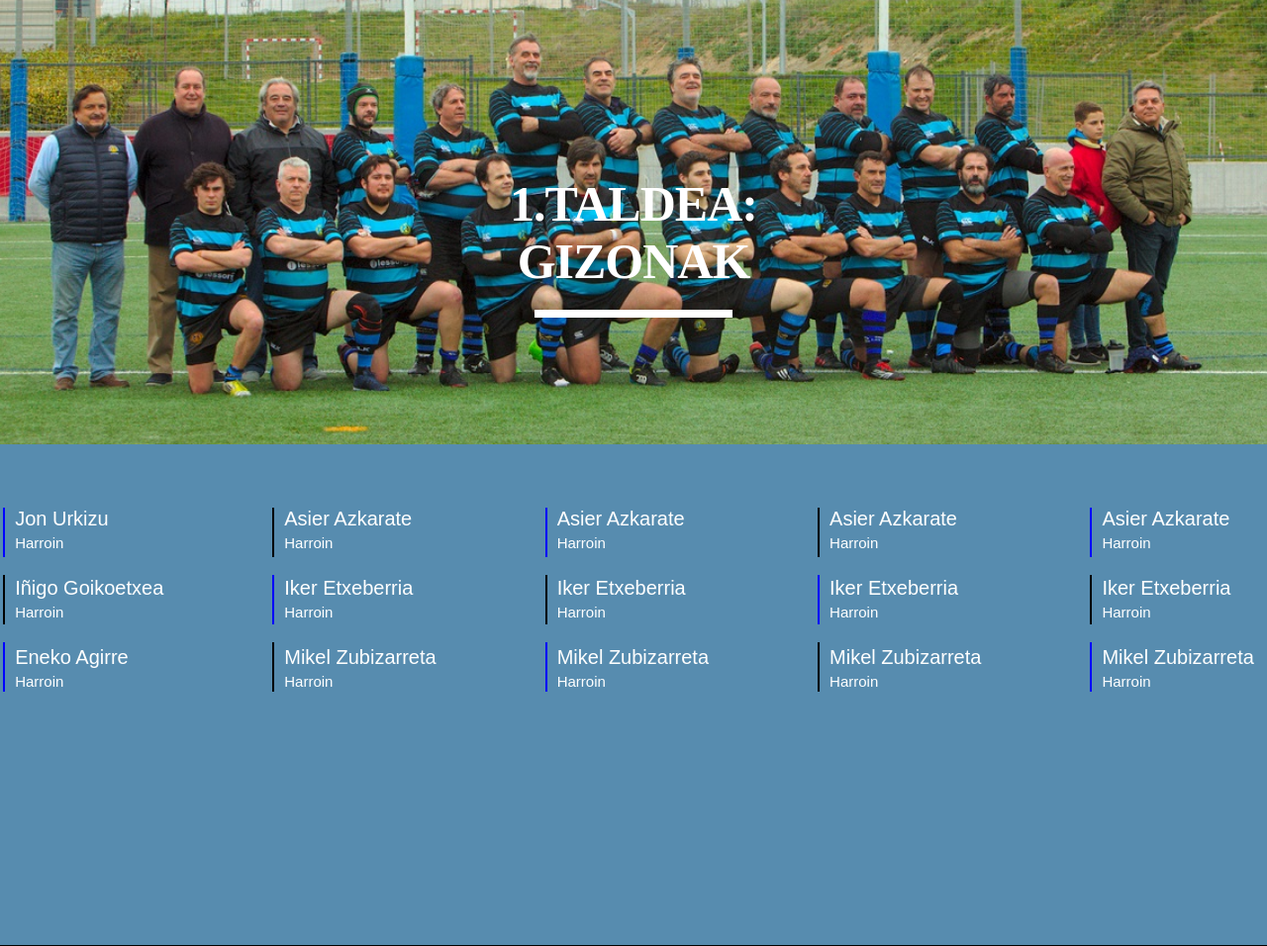
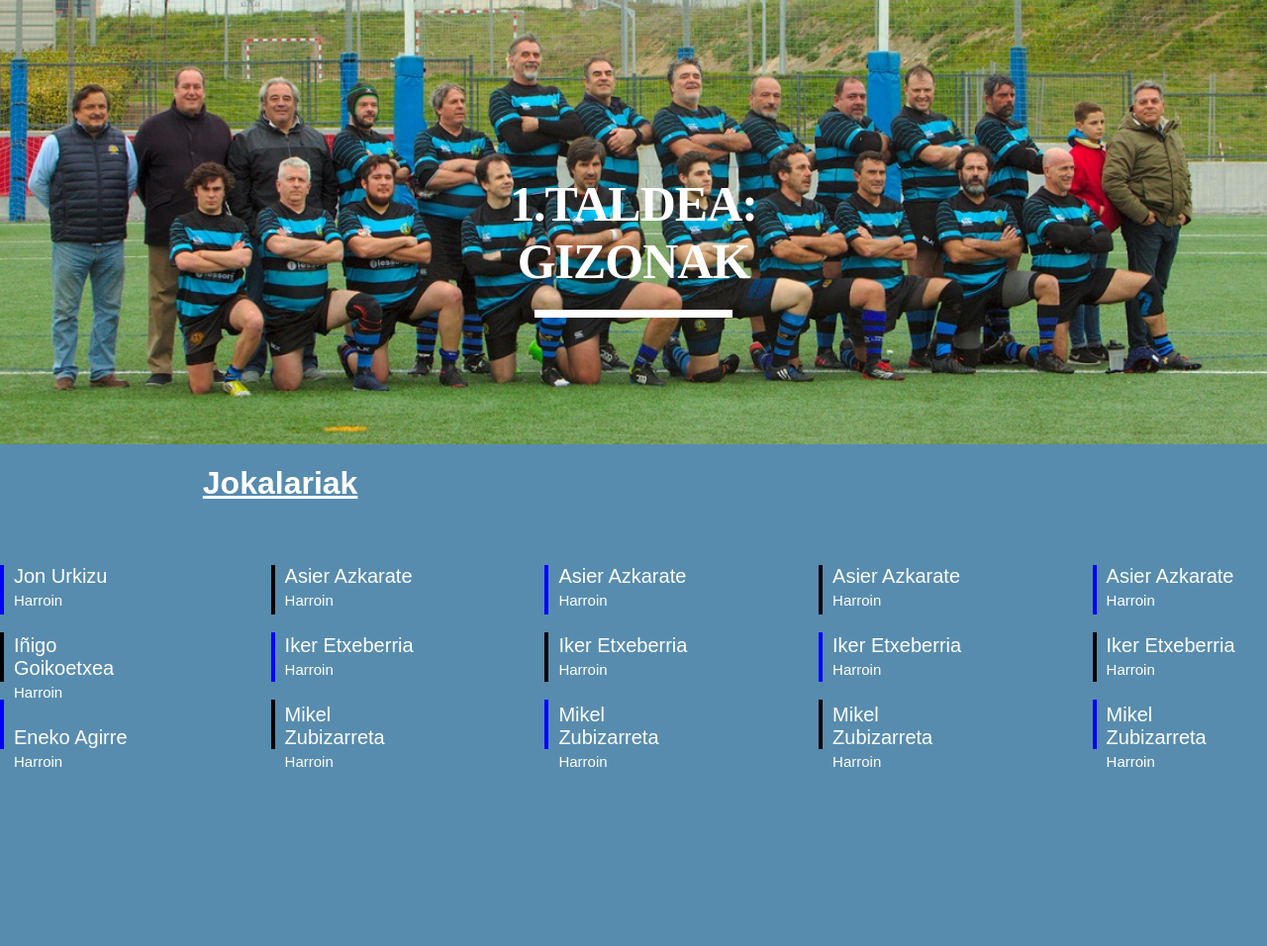
Before and after one commit to Luken1919/2Erronka, a PHP site: page /gizonak.html in a window 1280 px wide. Shown: the part 109-1065 px from the top of the page at 99% size. Run offline with PHP 8.4, Linux system fonts and the light colour scheme.

Commit message:
gizonezkoak egiten

```diff
--- a/web/Style/gizonak.css
+++ b/web/Style/gizonak.css
@@ -160,7 +160,7 @@ footer {
 /* Estilos para las líneas verticales */
 .linea-vertical-urdina,
 .linea-vertical-beltza {
-  width: 2px;
+  width: 4px;
   height: 50px; /* Ajusta la altura de la línea según tu diseño */
 }
 
@@ -177,3 +177,7 @@ footer {
   justify-content: center;
   margin-left: 100px;
 }
+
+h1{
+  margin-left: 16%;
+}
--- a/web/gizonak.html
+++ b/web/gizonak.html
@@ -33,11 +33,12 @@
 
   <main class="main">
 
+
     <div class="tituloa">
       <p><b>1.TALDEA:<br>GIZONAK</b></p>
       <div class="linea-horizontal"></div>
     </div>
-
+    <h1><u>Jokalariak</u></h1>
     <div class="columna">
 
       <div>
```
